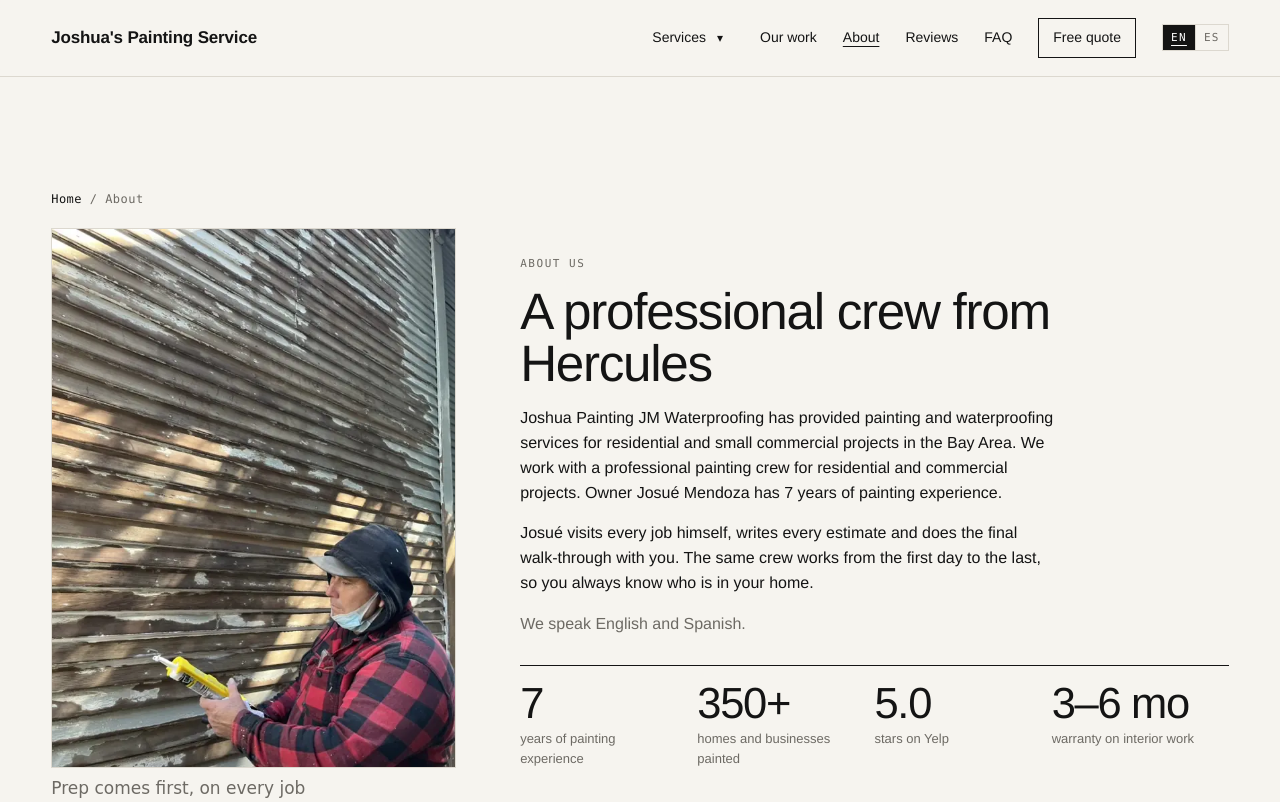
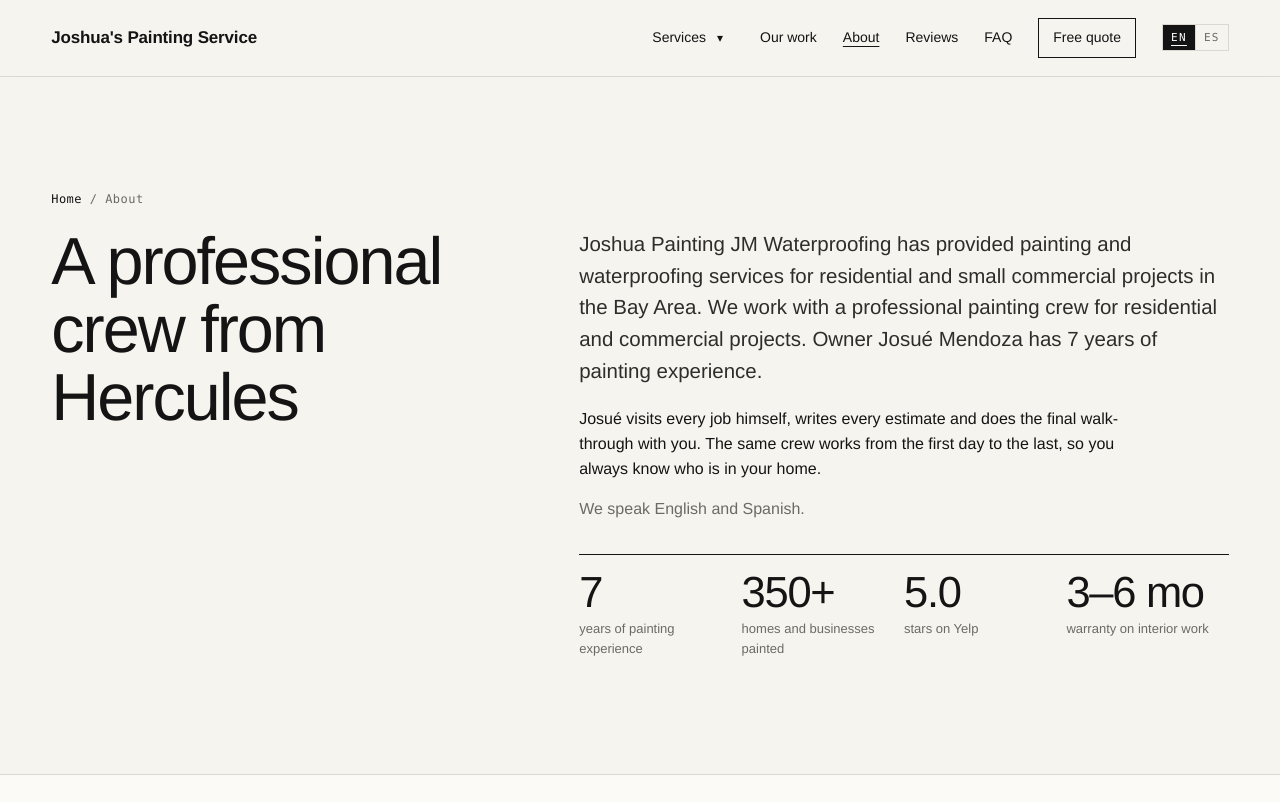
Before and after one commit to Sow-LLC/Joshua_Painting-, a website: page public/about/index.html in a window 1280 px wide. Shown: the top 802 px of the page. Drawn offline with Linux system fonts and the light colour scheme.

Commit message:
About: remove the photo; title left, story and numbers right
Co-Authored-By: Claude Opus 5.5 <noreply@anthropic.com>

```diff
--- a/public/about/index.html
+++ b/public/about/index.html
@@ -12,7 +12,7 @@
 <meta property="og:title" content="About — Joshua&#x27;s Painting Service">
 <meta property="og:description" content="Joshua&#x27;s Painting Service is a professional painting and waterproofing crew from Hercules, CA, rated 5.0 on Yelp.">
 <meta property="og:url" content="https://atelier-blanc.raymondsantopietro.workers.dev/about/">
-<meta property="og:image" content="https://atelier-blanc.raymondsantopietro.workers.dev/img/work/crew-prep.jpg">
+<meta property="og:image" content="https://atelier-blanc.raymondsantopietro.workers.dev/img/work/cape-cod-exterior.jpg">
 <meta property="og:locale" content="en_US">
 <meta property="og:locale:alternate" content="es_US">
 <meta name="twitter:card" content="summary_large_image">
@@ -78,11 +78,12 @@ Joshua's Painting Service</a>
 
 <section id="about" class="block about" aria-labelledby="about-title">
   <nav class="crumbs" aria-label="Breadcrumb"><a href="/" data-i18n="crumb.home">Home</a> / <span data-i18n="nav.about">About</span></nav>
-  <div class="about-grid">
-    <figure class="about-photo"><img src="/img/work/crew-prep.webp" srcset="/img/work/crew-prep-600.webp 600w, /img/work/crew-prep.webp 744w" sizes="(max-width: 960px) 100vw, 40vw" width="744" height="992" alt="Painter preparing wood siding before painting" data-i18n-attr="alt:about.alt" decoding="async"><figcaption data-i18n="about.cap">Prep comes first, on every job</figcaption></figure>
-    <div>
+  <div class="about-grid about-split">
+    <div class="about-head">
       <p class="label" data-i18n="about.label">About us</p>
       <h1 id="about-title" data-i18n="about.title">A professional crew from Hercules</h1>
+    </div>
+    <div class="about-body">
       <p data-i18n="about.p1">Joshua Painting JM Waterproofing has provided painting and waterproofing services for residential and small commercial projects in the Bay Area. We work with a professional painting crew for residential and commercial projects. Owner Josué Mendoza has 7 years of painting experience.</p>
       <p data-i18n="about.p2">Josué visits every job himself, writes every estimate and does the final walk-through with you. The same crew works from the first day to the last, so you always know who is in your home.</p>
       <p class="muted" data-i18n="about.p3">We speak English and Spanish.</p>
--- a/public/css/site.css
+++ b/public/css/site.css
@@ -1032,3 +1032,13 @@ html:not([lang="es"]) .es-only { display: none; }
 .faq-side { max-height: calc(100vh - var(--head) - 40px); }
 @media (max-height: 720px) and (min-width: 961px) { .faq-side { position: static; max-height: none; } }
 @media (max-width: 960px) { .faq-side { max-height: none; } .faq-toc a { padding: 8px 0; } }
+
+/* About page: no photo; big title on the left, the story and numbers on the right */
+.about-split { grid-template-columns: minmax(0, 5fr) minmax(0, 7fr); align-items: start; }
+.about-split .about-head h1 { margin: 0; font-weight: 400; letter-spacing: -.03em; line-height: 1.02; font-size: clamp(40px, 5.2vw, 76px); }
+.about-split .about-body > p:first-child { margin-top: 0; font-size: clamp(18px, 1.6vw, 21px); line-height: 1.55; color: #2f2d29; }
+.about-split .about-body p { max-width: 62ch; }
+.about-split .stats { margin-top: 32px; }
+@media (max-width: 960px) { .about-split { grid-template-columns: 1fr; gap: 18px; } }
+.about-split .about-head .label { display: none; }   /* the breadcrumb already says About */
+.about-split .about-head h1 { hyphens: manual; overflow-wrap: normal; }
```
Also changed, not shown: tools/sections.html (+4 -3 lines), 1 other file.
